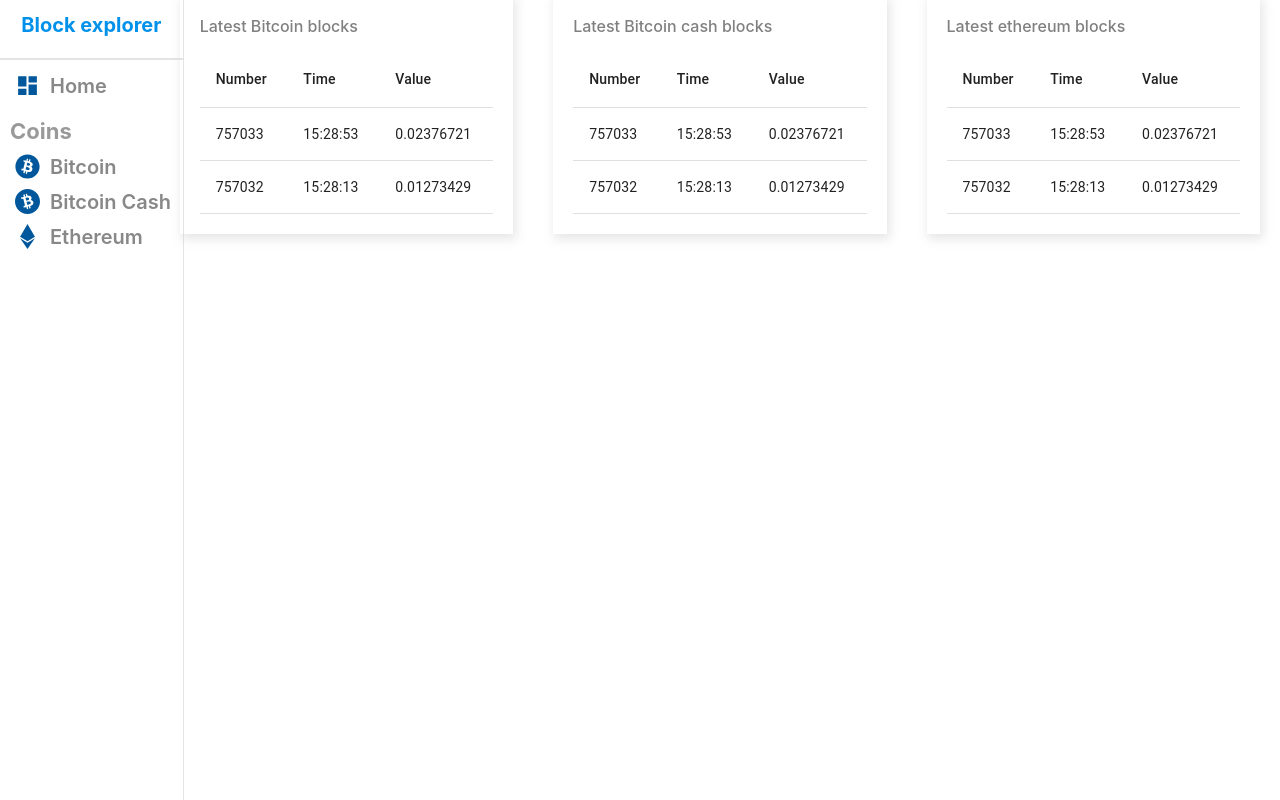
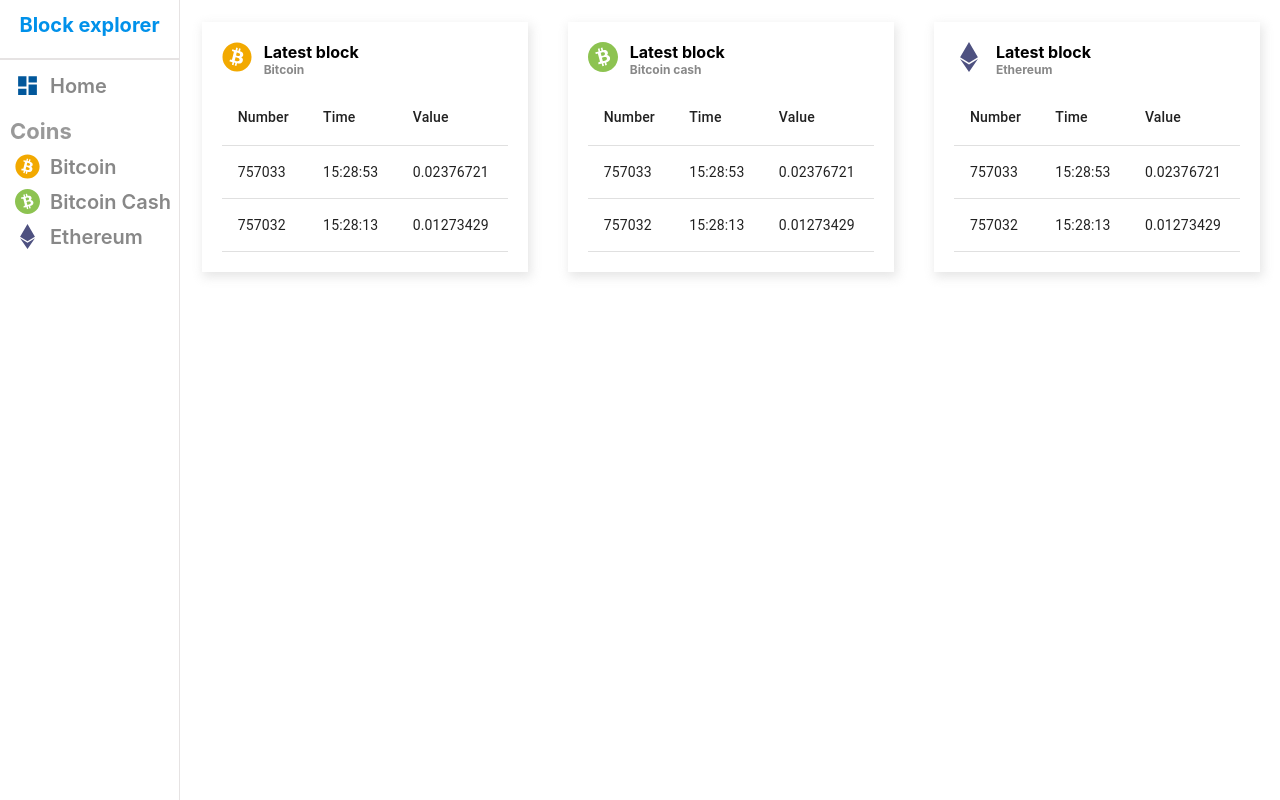
Before and after one commit to BlSchulpen/Fontys.BlockExplorer.Frontend, a React (Create React App) app: page / in a window 1280 px wide. Built offline with nearby package versions, Linux system fonts and the light colour scheme; the HTML template or start-up script is replaced by a standard one.

Commit message:
new blocks table

```diff
--- /dev/null
+++ b/src/colors.ts
@@ -0,0 +1,3 @@
+export const BtcOrange = '#f2a900';
+export const BchGreen= '#8dc351';
+export const EthPurple = '#4e5180';
--- a/src/components/sidebar/Sidebar.tsx
+++ b/src/components/sidebar/Sidebar.tsx
@@ -5,6 +5,7 @@
 import { FaBitcoin, FaEthereum } from 'react-icons/fa';
 import { SiBitcoincash } from 'react-icons/si';
 import { Link } from "react-router-dom";
+import { BtcOrange,BchGreen,EthPurple } from '../../colors'
 
 const Sidebar = () => {
     return (
@@ -24,19 +25,19 @@
             <p className="title">Coins</p>
             <Link to="/users" style={{ textDecoration: "none" }}>
               <li>
-              <FaBitcoin className="icon"  />
+              <FaBitcoin className="icon" color={BtcOrange} />
                 <span>Bitcoin</span>
               </li>
             </Link>
             <Link to="/users" style={{ textDecoration: "none" }}>
               <li>
-                <SiBitcoincash className="icon"  />
+                <SiBitcoincash className="icon" color={BchGreen}   />
                 <span>Bitcoin Cash</span>
               </li>
             </Link>
             <Link to="/users" style={{ textDecoration: "none" }}>
               <li>
-                <FaEthereum className="icon" />
+                <FaEthereum className="icon" color={EthPurple} />
                 <span>Ethereum</span>
               </li>
             </Link>
--- a/src/pages/Home.tsx
+++ b/src/pages/Home.tsx
@@ -2,7 +2,9 @@
 import Table from "../components/table/Table";
 import "./home.scss";
 import Grid from '@mui/material/Grid';
-
+import { BtcOrange, BchGreen, EthPurple } from '../colors'
+import { FaBitcoin, FaEthereum } from 'react-icons/fa';
+import { SiBitcoincash } from 'react-icons/si';
 const Home = () => {
     return (
         <div className="home">
@@ -11,19 +13,37 @@
                 <Grid container spacing={3}>
                     <Grid xs={4}>
                         <div className="listContainer">
-                            <div className="listTitle">Latest Bitcoin blocks</div>
+                            <div className="listBox">
+                                <FaBitcoin className="icon" color={BtcOrange} />
+                                <div className="listTitle">
+                                    <span className="heading">Latest block</span>
+                                    <p className="description">Bitcoin</p>
+                                </div>
+                            </div>
                             <Table />
                         </div>
                     </Grid>
                     <Grid xs={4}>
-                        <div className="listContainer">
-                            <div className="listTitle">Latest Bitcoin cash blocks</div>
+                    <div className="listContainer">
+                            <div className="listBox">
+                                <SiBitcoincash className="icon" color={BchGreen} />
+                                <div className="listTitle">
+                                    <span className="heading">Latest block</span>
+                                    <p className="description">Bitcoin cash</p>
+                                </div>
+                            </div>
                             <Table />
                         </div>
                     </Grid>
                     <Grid xs={4}>
-                        <div className="listContainer">
-                            <div className="listTitle">Latest ethereum blocks</div>
+                    <div className="listContainer">
+                            <div className="listBox">
+                                <FaEthereum className="icon" color={EthPurple} />
+                                <div className="listTitle">
+                                    <span className="heading">Latest block</span>
+                                    <p className="description">Ethereum</p>
+                                </div>
+                            </div>
                             <Table />
                         </div>
                     </Grid>
--- a/src/pages/home.scss
+++ b/src/pages/home.scss
@@ -3,7 +3,8 @@
 
     .homeContainer {
       flex: 6;
-
+      margin-top: 2%;
+      margin-left: 2%;
       .widgets,
       .charts {
         display: grid;
@@ -21,10 +22,30 @@
         padding: 20px;
         margin: 20px;
 
-        .listTitle {
+        .icon {
+            float: left;
+            font-size: 30px;
+          }
+
+          .listBox {
           font-weight: 500;
           color: gray;
+          font-weight: bold;
           margin-bottom: 15px;
+        }
+
+        .heading{
+            font-size: 16px;
+            color: black;
+        }
+        .description{
+            font-size: 12px;
+            color: #888;
+            margin-top: 0;
+        }
+        .listTitle{
+            float: left;
+            margin-left: 12px;
         }
       }
     }
```
